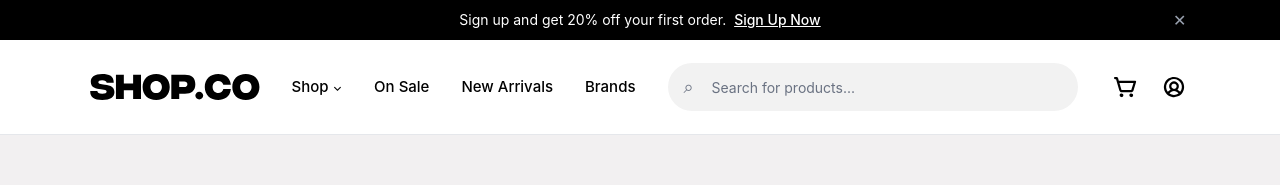
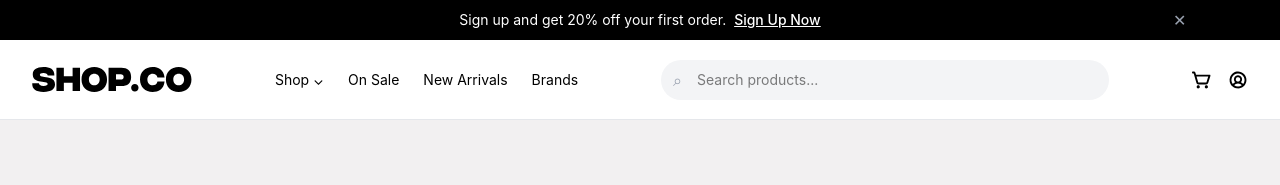
Before and after one commit to isaacurba/shop.co, a React (Vite) app: page / in a window 1280 px wide. Shown: the top 185 px of the page. Built offline with nearby package versions, Linux system fonts and the light colour scheme.

Commit message:
Refactor Navbar component to simplify structure and remove unused state

```diff
--- a/src/components/navbar/Navbar.jsx
+++ b/src/components/navbar/Navbar.jsx
@@ -1,171 +1,63 @@
-import { useState } from 'react'
 import Popup from './Popup'
 import logo from "../../assets/images/icons/SHOP.CO.svg"
 import cart from "../../assets/images/icons/cart-icon.svg"
 import profile from "../../assets/images/icons/user-icon.svg"
+import { Link } from "react-router"
 
 const Navbar = () => {
-  const [isMobileMenuOpen, setIsMobileMenuOpen] = useState(false)
-  const [isSearchOpenMobile, setIsSearchOpenMobile] = useState(false)
-
   return (
     <>
       <Popup />
 
-      <header className="sticky top-0 z-50 bg-white border-b border-gray-200">
-        <nav className="h-16 md:h-[94px] flex items-center justify-between px-4 sm:px-6 lg:px-[7%] gap-4 md:gap-8">
+      <nav className="h-16 md:h-20 border-b border-gray-200 flex items-center justify-between px-4 md:px-8 gap-4">
 
-          {/* LEFT: HAMBURGER (Mobile only) & LOGO */}
-          <div className="flex items-center gap-3 md:gap-4 shrink-0">
-            {/* Hamburger Button */}
-            <button
-              type="button"
-              aria-label="Toggle Menu"
-              onClick={() => setIsMobileMenuOpen((prev) => !prev)}
-              className="lg:hidden p-1 text-gray-700 hover:text-black focus:outline-none"
-            >
-              <svg className="w-6 h-6" fill="none" stroke="currentColor" viewBox="0 0 24 24">
-                {isMobileMenuOpen ? (
-                  <path strokeLinecap="round" strokeLinejoin="round" strokeWidth={2} d="M6 18L18 6M6 6l12 12" />
-                ) : (
-                  <path strokeLinecap="round" strokeLinejoin="round" strokeWidth={2} d="M4 6h16M4 12h16M4 18h16" />
-                )}
-              </svg>
-            </button>
-
-            {/* Logo */}
-            <a href="/">
+        <div className="shrink-0">
+          <Link to="/">
               <img
               src={logo}
               alt="SHOP.CO"
-                className="w-[120px] sm:w-[140px] md:w-[160px] lg:w-[170px] h-auto object-contain"
+              className="w-28 sm:w-36 md:w-40"
             />
-            </a>
+          </Link>
         </div>
 
-          {/* DESKTOP NAV LINKS */}
-          <div className="hidden lg:block shrink-0">
-            <ul className="flex items-center gap-6 xl:gap-8 text-[15px] font-medium text-black">
-              <li className="flex items-center gap-1 cursor-pointer hover:text-gray-600 transition-colors">
-                Shop
-                <span className="text-xs">⌄</span>
-              </li>
-              <li className="cursor-pointer hover:text-gray-600 transition-colors">
-                On Sale
-              </li>
-              <li className="cursor-pointer hover:text-gray-600 transition-colors">
-                New Arrivals
-              </li>
-              <li className="cursor-pointer hover:text-gray-600 transition-colors">
-                Brands
-              </li>
+        <ul className="hidden md:flex items-center gap-6 text-sm text-black">
+          <li className="cursor-pointer">Shop ⌄</li>
+          <li className="cursor-pointer">On Sale</li>
+          <li className="cursor-pointer">New Arrivals</li>
+          <li className="cursor-pointer">Brands</li>
         </ul>
-          </div>
 
-          {/* DESKTOP SEARCH BAR */}
-          <div className="hidden md:flex flex-1 max-w-[600px]">
-            <div className="relative w-full">
-              <span className="absolute left-4 top-1/2 -translate-y-1/2 text-gray-500 text-lg pointer-events-none">
+        <div className="hidden sm:block flex-1 max-w-md">
+          <div className="relative">
+            <span className="absolute left-3 top-1/2 -translate-y-1/2 text-gray-400">
               ⌕
             </span>
             <input
               type="search"
-                placeholder="Search for products..."
-                className="
-                  w-full
-                  h-[44px] lg:h-[48px]
-                  rounded-full
-                  bg-[#f2f2f2]
-                  pl-11
-                  pr-5
-                  outline-none
-                  text-sm
-                  placeholder:text-gray-500
-                  focus:ring-2 focus:ring-black/10
-                "
+              placeholder="Search products..."
+              className="w-full h-10 rounded-full bg-gray-100 pl-9 pr-4 text-sm outline-none"
             />
           </div>
         </div>
 
-          {/* RIGHT: ICONS */}
-          <div className="flex items-center gap-3 sm:gap-4 shrink-0">
-            {/* Mobile Search Toggle Icon */}
-            <button
-              type="button"
-              aria-label="Open Search"
-              onClick={() => setIsSearchOpenMobile((prev) => !prev)}
-              className="md:hidden text-2xl leading-none text-black p-1 hover:opacity-75 focus:outline-none"
-            >
-              ⌕
-            </button>
+        <div className="flex items-center gap-4 shrink-0">
+          <span className="sm:hidden text-lg cursor-pointer">⌕</span>
 
-            <button type="button" aria-label="Shopping Cart" className="p-1 hover:opacity-75 transition-opacity">
           <img
             src={cart}
             alt="cart"
-                className="w-5 h-5 sm:w-6 sm:h-6"
+            className="w-5 h-5 cursor-pointer"
           />
-            </button>
 
-            <button type="button" aria-label="Account Profile" className="p-1 hover:opacity-75 transition-opacity">
           <img
             src={profile}
             alt="profile"
-                className="w-5 h-5 sm:w-6 sm:h-6"
+            className="w-5 h-5 cursor-pointer"
           />
-            </button>
         </div>
 
       </nav>
-
-        {/* MOBILE SEARCH BAR (Slides down when toggled) */}
-        {isSearchOpenMobile && (
-          <div className="md:hidden px-4 pb-3">
-            <div className="relative">
-              <span className="absolute left-4 top-1/2 -translate-y-1/2 text-gray-500 text-lg pointer-events-none">
-                ⌕
-              </span>
-              <input
-                type="search"
-                autoFocus
-                placeholder="Search for products..."
-                className="
-                  w-full
-                  h-[42px]
-                  rounded-full
-                  bg-[#f2f2f2]
-                  pl-11
-                  pr-4
-                  outline-none
-                  text-sm
-                  placeholder:text-gray-500
-                "
-              />
-            </div>
-          </div>
-        )}
-
-        {/* MOBILE MENU DROPDOWN */}
-        {isMobileMenuOpen && (
-          <div className="lg:hidden border-t border-gray-100 bg-white px-6 py-5 shadow-lg">
-            <ul className="flex flex-col gap-4 text-base font-medium text-black">
-              <li className="flex items-center justify-between cursor-pointer py-1 border-b border-gray-100">
-                <span>Shop</span>
-                <span>⌄</span>
-              </li>
-              <li className="cursor-pointer py-1 border-b border-gray-100">
-                On Sale
-              </li>
-              <li className="cursor-pointer py-1 border-b border-gray-100">
-                New Arrivals
-              </li>
-              <li className="cursor-pointer py-1">
-                Brands
-              </li>
-            </ul>
-          </div>
-        )}
-      </header>
     </>
   )
 }
```
Lines whose indentation alone changed are shown as unchanged.
